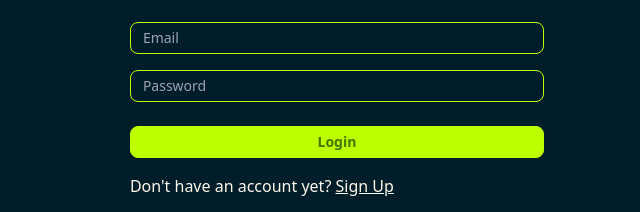
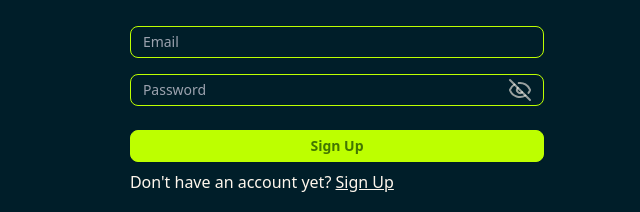
Before and after one commit to kepsteen/pickle-pal, a React (Vite) app in the folder Frontend/: page /login in a window 1280 px wide. Shown: the part 374-586 px from the top of the page, without its empty margins (303-943 px from the left). Built offline with nearby package versions, Linux system fonts and the light colour scheme; no server answers.

Commit message:
add RHF to login form

```diff
--- a/Frontend/src/pages/Auth/LoginPage.tsx
+++ b/Frontend/src/pages/Auth/LoginPage.tsx
@@ -1,4 +1,4 @@
-import { useSignIn } from "@clerk/clerk-react";
+// import { useSignIn } from "@clerk/clerk-react";
 import {
 	Card,
 	CardContent,
@@ -9,25 +9,44 @@ import Label from "../../components/Label/Label";
 import { Input } from "../../components/Input/Input";
 import Button from "../../components/Button/Button";
 import { NavLink } from "react-router";
+import { useState } from "react";
+import { useForm } from "react-hook-form";
+import { cn } from "../../lib/utils";
+import { Eye, EyeOff } from "lucide-react";
+
+type LoginFormData = {
+	email: string;
+	password: string;
+};
 
 export default function LoginPage() {
-	const { signIn } = useSignIn();
+	const [isPending, setIsPending] = useState(false);
+	const [showPassword, setShowPassword] = useState(false);
 
-	async function handleSubmit(e: React.FormEvent, formData: FormData) {
-		e.preventDefault();
+	// const { signIn } = useSignIn();
+	const {
+		register,
+		handleSubmit,
+		formState: { errors },
+	} = useForm<LoginFormData>();
+
+	async function onSubmit(data: LoginFormData) {
+		setIsPending(true);
 		try {
-			const email = formData.get("email") as string;
-			const password = formData.get("password") as string;
-			const result = await signIn?.create({
-				identifier: email,
-				strategy: "password",
-				password,
-			}); // Todo: Add Loading state
-			alert(`Email: ${email}, Password: ${password}, Result: ${result}`);
+			console.log("data", data);
+			// const result = await signIn?.create({
+			// 	identifier: data.email,
+			// 	strategy: "password",
+			// 	password: data.password,
+			// });
+			// Todo: Add Loading state
 		} catch (error) {
 			console.error("Error signing up", error);
+		} finally {
+			setIsPending(false);
 		}
 	}
+
 	return (
 		<>
 			<Card>
@@ -40,30 +59,55 @@ export default function LoginPage() {
 				<CardContent>
 					<form
 						className="flex flex-col gap-4"
-						onSubmit={(e: React.FormEvent<HTMLFormElement>) => {
-							e.preventDefault();
-							const formData = new FormData(e.currentTarget);
-							handleSubmit(e, formData);
-						}}
+						onSubmit={handleSubmit(onSubmit)}
 					>
 						<Label className="p-0">
 							<span className="sr-only">Email</span>
-							<Input type="text" name="email" placeholder="Email" />
+							<Input
+								{...register("email")}
+								type="text"
+								name="email"
+								placeholder="Email"
+								className={errors.email && "input-error"}
+							/>
+							{errors.email && (
+								<span className="text-error">{errors.email.message}</span>
+							)}
 						</Label>
-						<Label className="p-0">
+						<Label className="relative p-0">
 							<span className="sr-only">Password</span>
-							<Input type="password" name="password" placeholder="Password" />
+							<Input
+								{...register("password")}
+								type={showPassword ? "password" : "text"}
+								name="password"
+								placeholder="Password"
+								className={errors.password && "input-error"}
+							/>
+							<button onClick={() => setShowPassword(!showPassword)}>
+								{showPassword ? (
+									<Eye className="absolute right-3 top-1 text-base-content/60" />
+								) : (
+									<EyeOff className="absolute right-3 top-1 text-base-content/60" />
+								)}
+							</button>
+							{errors.password && (
+								<span className="text-error">{errors.password.message}</span>
+							)}
 						</Label>
-						<Button variant="primary" shape="block" className="mt-2">
-							Login
+						<Button
+							variant="primary"
+							shape="block"
+							className={cn("mt-2", isPending ? "btn-disabled" : "")}
+						>
+							Sign Up
 						</Button>
-						<p>
-							Don&apos;t have an account yet?{" "}
-							<NavLink to="/register" className="underline hover:text-primary">
-								Sign Up
-							</NavLink>
-						</p>
 					</form>
+					<p>
+						Don&apos;t have an account yet?{" "}
+						<NavLink to="/register" className="underline hover:text-primary">
+							Sign Up
+						</NavLink>
+					</p>
 				</CardContent>
 			</Card>
 		</>
--- a/Frontend/src/pages/Auth/SignUpPage.tsx
+++ b/Frontend/src/pages/Auth/SignUpPage.tsx
@@ -79,7 +79,6 @@ export default function SignUpPage() {
 							placeholder="Email"
 							className={errors.email && "input-error"}
 						/>
-
 						{errors.email && (
 							<span className="text-error">{errors.email.message}</span>
 						)}
@@ -133,13 +132,13 @@ export default function SignUpPage() {
 					>
 						Sign Up
 					</Button>
-					<p>
-						Already have an account?{" "}
-						<NavLink to="/login" className="underline hover:text-primary">
-							Login
-						</NavLink>
-					</p>
 				</form>
+				<p>
+					Already have an account?{" "}
+					<NavLink to="/login" className="underline hover:text-primary">
+						Login
+					</NavLink>
+				</p>
 			</CardContent>
 		</Card>
 	);
```
